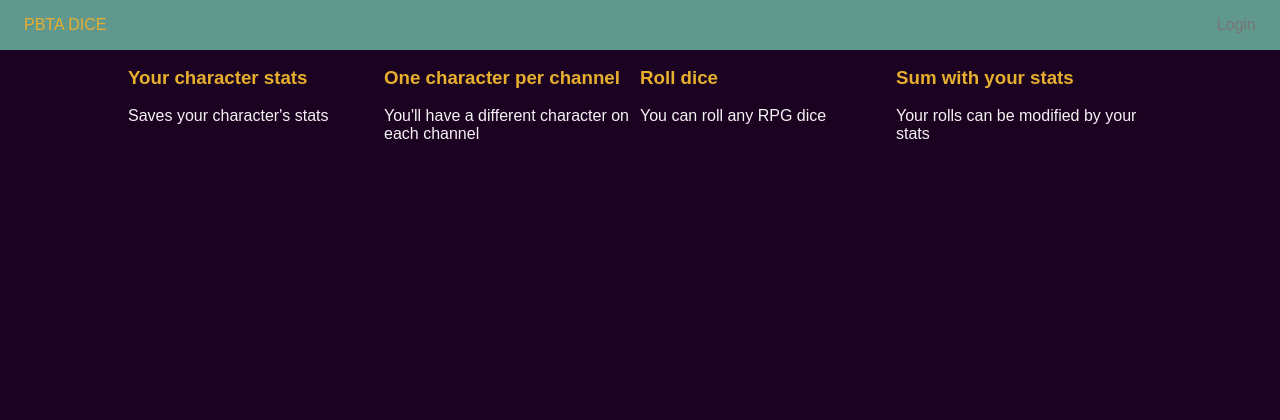
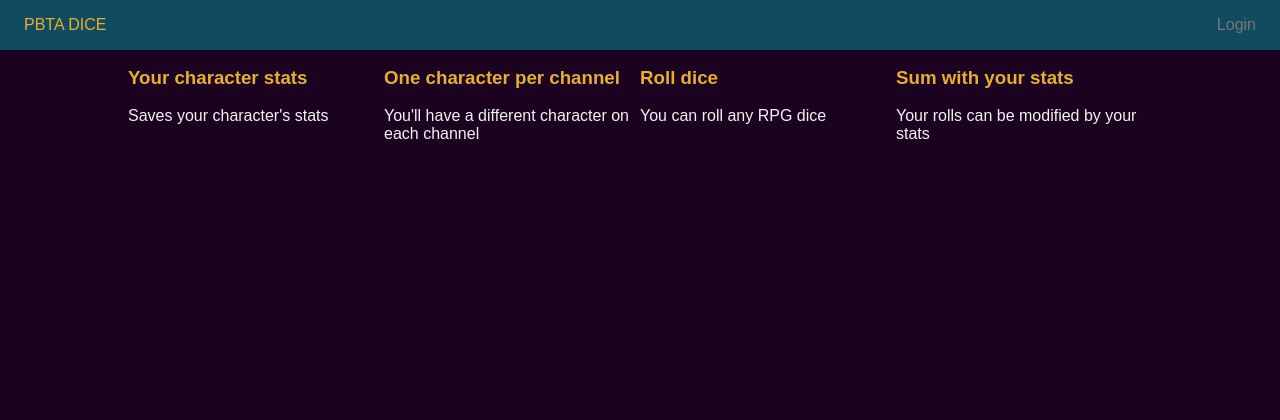
Before and after one commit to xisberto/DungeonWorldDice, a Flask app: page / in a window 1280 px wide. Shown: the top 420 px of the page. Run offline with Flask 2, Linux system fonts and the light colour scheme; style sheets or scripts are compiled from the project's sources; some libraries are stand-ins or nearby versions.

Commit message:
Correcting menu background

```diff
--- a/static/css/main.scss
+++ b/static/css/main.scss
@@ -16,7 +16,7 @@ body {
 }
 
 nav .pure-menu {
-  background: $primary;
+  background: $menus;
   padding: 0.5em;
 }
 
```
